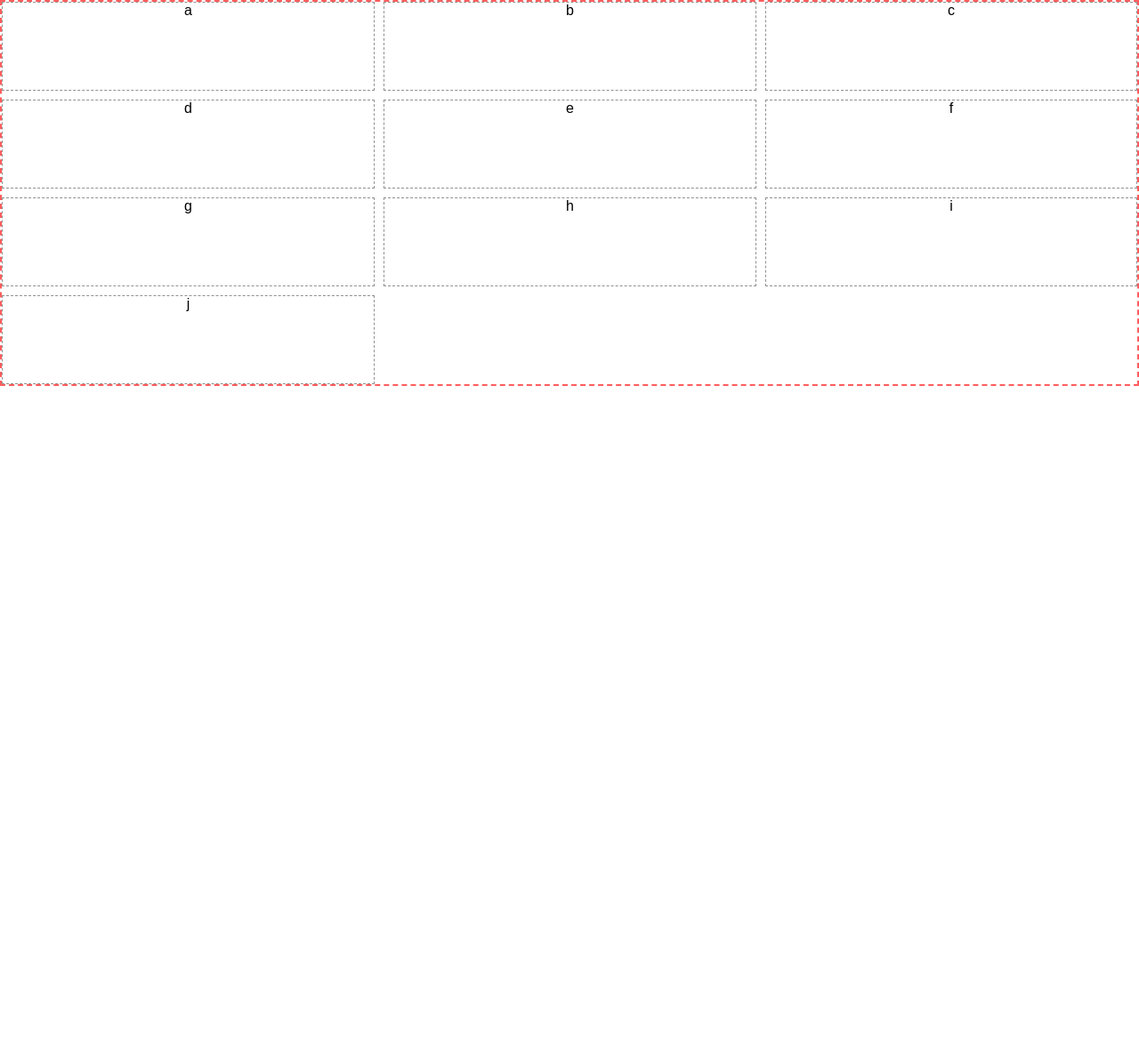
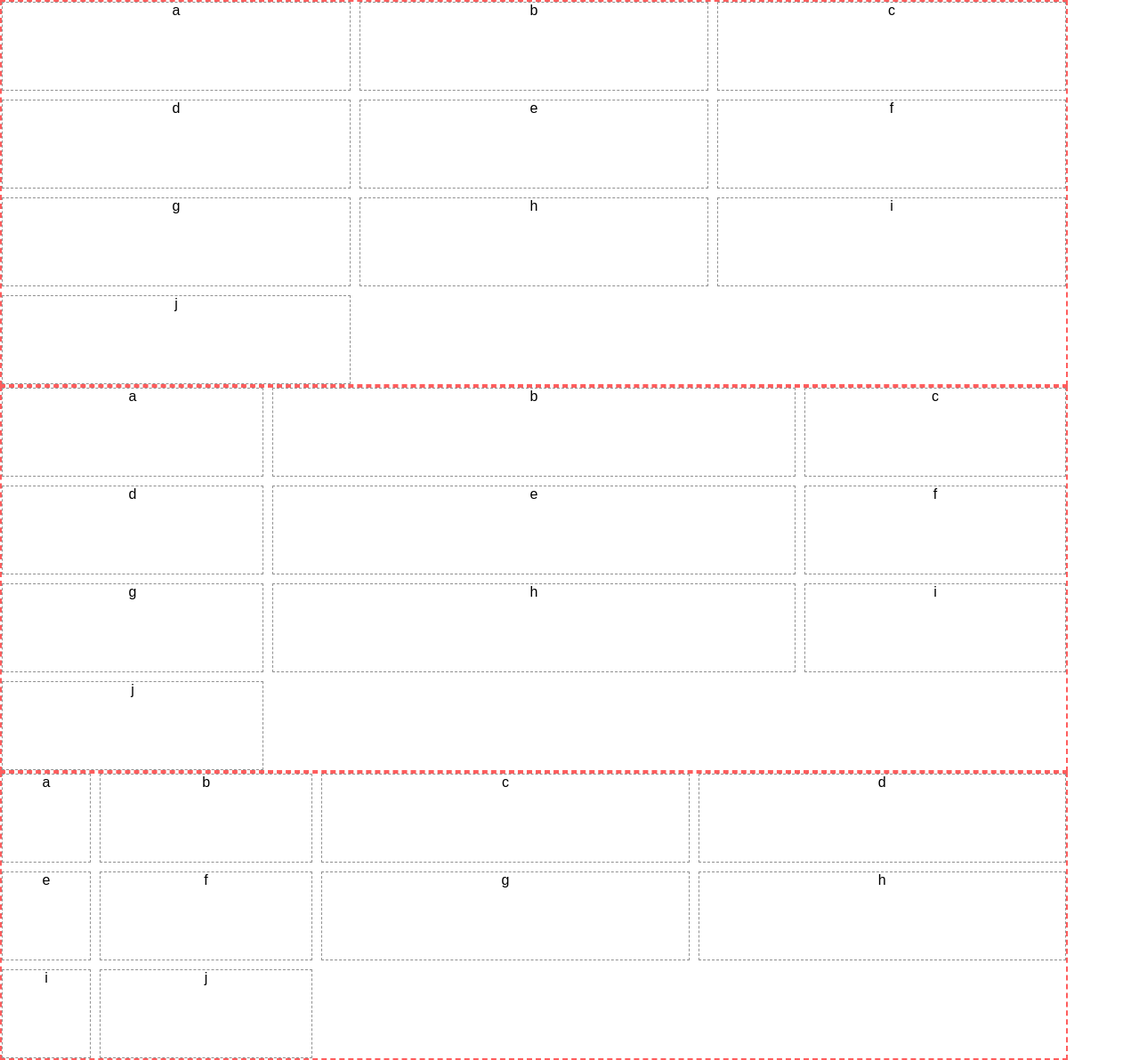
Before and after one commit to JVCasas/Curso_Em_Video, a PHP site: page / in a window 1280 px wide. Shown: the whole page at 89% size. Before the commit the page ends 434 px from the top, so only its background shows below. Run offline with PHP 8.4, Linux system fonts and the light colour scheme.

Commit message:
Aula 09 Capítulo 28 Módulo 5 HTML

```diff
--- a/HTML5_e_CSS3/Exercicios/EX001_cap_28/index.html
+++ b/HTML5_e_CSS3/Exercicios/EX001_cap_28/index.html
@@ -19,5 +19,29 @@
         <div class="item">i</div>
         <div class="item">j</div>
     </div>
+    <div class="container-b">
+        <div class="item">a</div>
+        <div class="item">b</div>
+        <div class="item">c</div>
+        <div class="item">d</div>
+        <div class="item">e</div>
+        <div class="item">f</div>
+        <div class="item">g</div>
+        <div class="item">h</div>
+        <div class="item">i</div>
+        <div class="item">j</div>
+    </div>
+    <div class="container-c">
+        <div class="item">a</div>
+        <div class="item">b</div>
+        <div class="item">c</div>
+        <div class="item">d</div>
+        <div class="item">e</div>
+        <div class="item">f</div>
+        <div class="item">g</div>
+        <div class="item">h</div>
+        <div class="item">i</div>
+        <div class="item">j</div>
+    </div>
 </body>
 </html>
--- a/HTML5_e_CSS3/Exercicios/EX001_cap_28/styles/style.css
+++ b/HTML5_e_CSS3/Exercicios/EX001_cap_28/styles/style.css
@@ -14,23 +14,43 @@ html, body {
 
 div.container {
     display: grid;
-    grid-template-columns: auto auto auto;
-    grid-template-rows: 100px 100px 100px;
+    width: 1200px;
     gap: 10px;
     border: 2px dashed #ff5d5d;
     grid-auto-rows: 100px;
-    /* configura o tamanho de linhas adicionadas implicitamente no grid */
     grid-auto-columns: 100px;
-    /* configura o tamanho de colunas adicionadas implicitamente no grid */
     place-items: stretch stretch;
-    /* simplificação de align-itens e justify-items */
-    /* place-items: align-items justify-items ; */
     place-content: stretch stretch;
-    /* simplificação de align-content e justify-content */
-    /* place-content: align-content justify-content ; */
-    grid-template: 100px 100px 100px / auto auto auto;
-    /* simplificação de grid-template-rows e grid-template-columns */
-    /* grid-template: grid-template-rows / grid-template-columns ; */
+    grid-template: repeat(3, 100px) / repeat(3, 1fr);
+    /* repeat() função que repete valores */
+    /* repeat(numero de repetições, valor para repetir) */
+    /* xfr - valor que trabalha o tamanho do container por fração (o tamanho total do container é representado pela soma total fr dos itens */
+
+}
+
+div.container-b {
+    display: grid;
+    width: 1200px;
+    gap: 10px;
+    border: 2px dashed #ff5d5d;
+    grid-auto-rows: 100px;
+    grid-auto-columns: 100px;
+    place-items: stretch stretch;
+    place-content: stretch stretch;
+    grid-template: repeat(3, 100px) / 1fr 2fr 1fr;
+}
+
+div.container-c {
+    display: grid;
+    width: 1200px;
+    gap: 10px;
+    border: 2px dashed #ff5d5d;
+    grid-auto-rows: 100px;
+    grid-auto-columns: 100px;
+    place-items: stretch stretch;
+    place-content: stretch stretch;
+    grid-template: repeat(3, 100px) / 100px 20% 1fr 1fr;
+    /* frações em caso de mistura de valores contabilizam o total do espaço restante */
 }
 
 div.item {
```
